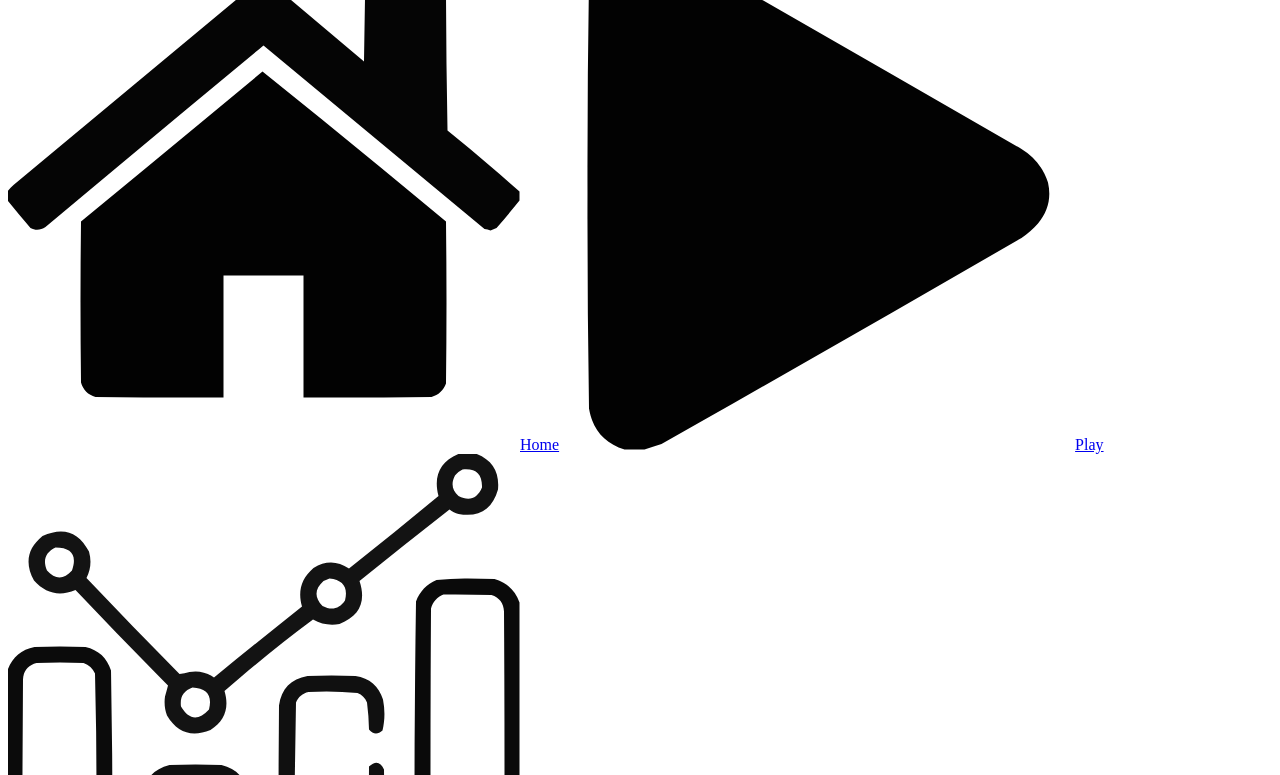
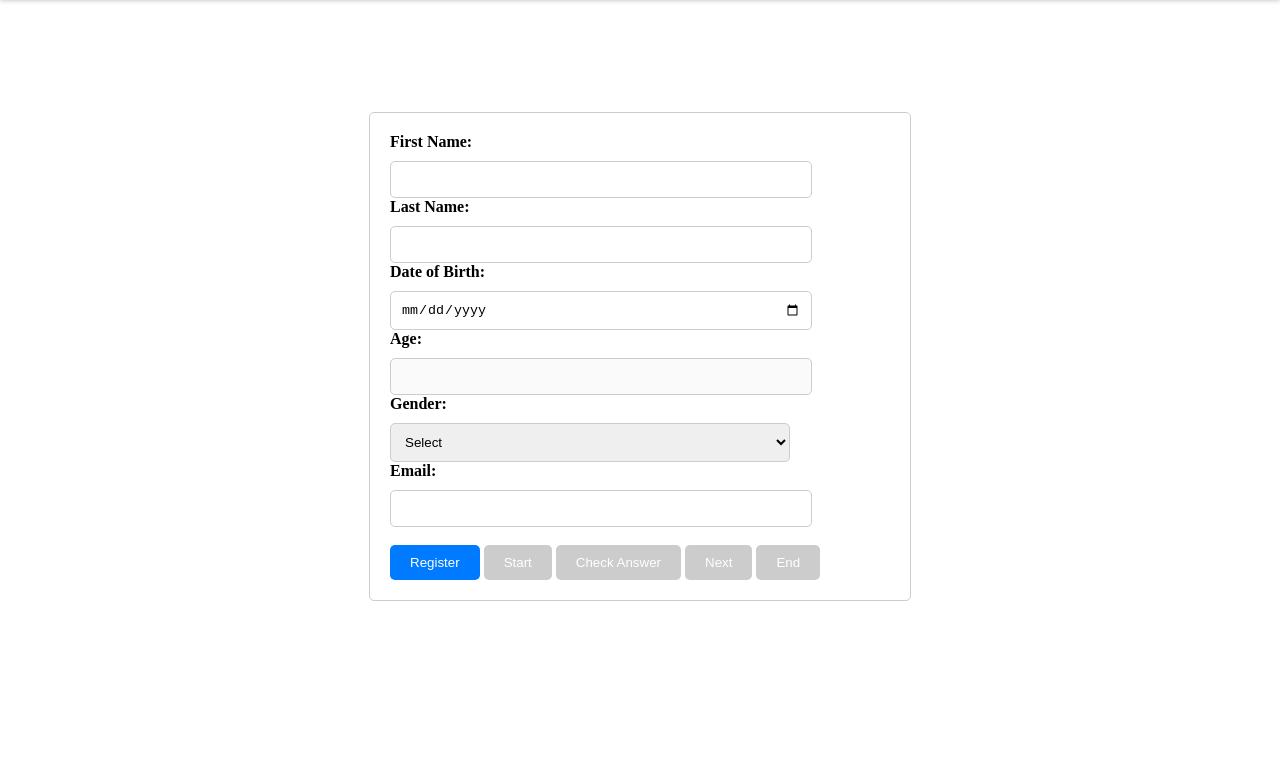
Before and after one commit to Kingkj5311/WebProgrammingGroupWork, a plain HTML site: page Codes/Registration.html in a window 1280 px wide. Shown: the part 88-863 px from the top of the page. After the commit the page ends 800 px from the top, so only its background shows below. Drawn offline with Linux system fonts and the light colour scheme.

Commit message:
corrected stylesheet references

```diff
--- a/Codes/Registration.html
+++ b/Codes/Registration.html
@@ -3,7 +3,7 @@
 
 <head>
     <title>Player Registration</title>
-    <link rel="stylesheet" href="Style.css">
+    <link rel="stylesheet" href="../Codes/Styles.css">
 </head>
 
 <body class="registration">
```
Also changed, not shown: Codes/Play.html (+1 -1 lines), Codes/Results.html (+1 -1 lines).
